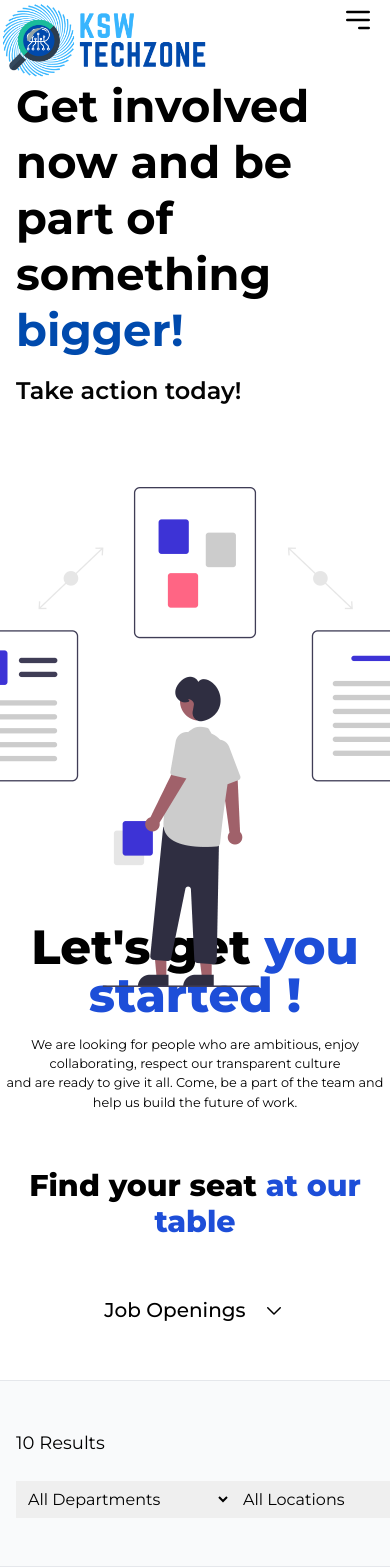
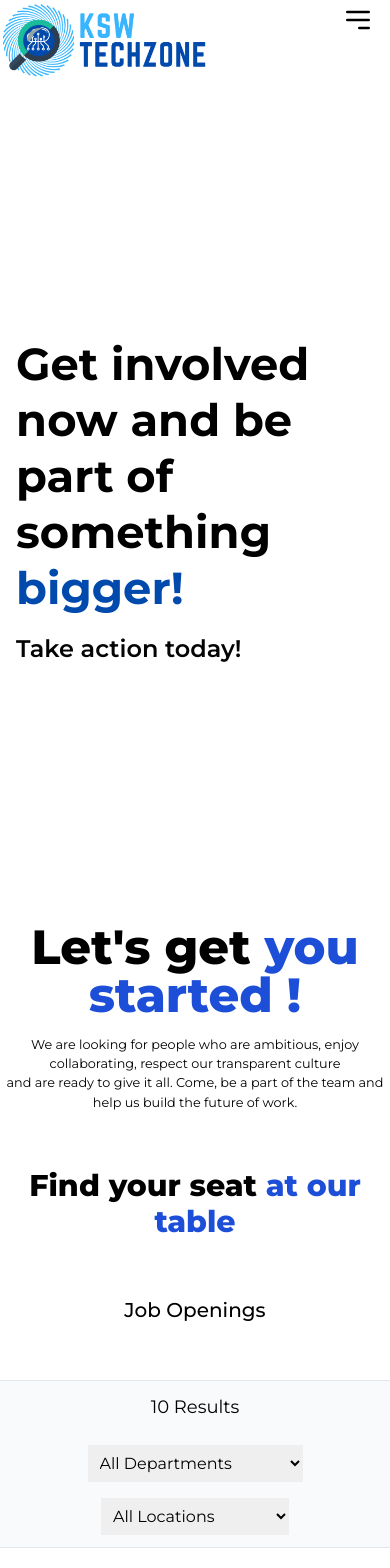
Before and after one commit to diwashbhattarai999/ksw-website, a React (Vite) app: page /career in a window 390 px wide. Shown: the top 1568 px of the page. Built offline with nearby package versions, Linux system fonts and the light colour scheme; a web font is replaced by a local one.

Commit message:
career page responsive

```diff
--- a/src/components/Card/Card.tsx
+++ b/src/components/Card/Card.tsx
@@ -39,9 +39,10 @@ const Card: React.FC<CardProps> = ({
                   <a href="#">
                     {showButton && (
                       <Button
-                        width="w-1/2 md:justify-start md:ml-0 ml-8 justify-center"
+                        width="w-56 md:w-2/3 lg:w-3/5 xl:w-1/2 md:justify-start md:ml-0 justify-center"
                         buttonName="FIND OUT MORE"
                         textColor="text-gray-50"
+                        hoverEffect="hover:text-gray-600"
                         props="md:text-xl md:font-bold text-sm mr-[-0.65rem]"
                       />
                     )}
@@ -84,10 +85,11 @@ const Card: React.FC<CardProps> = ({
                   <a href="#">
                     {showButton && (
                       <Button
-                        width="w-1/2 md:ml-0 ml-8 justify-center"
+                        width="w-56 md:w-2/3 lg:w-3/5 xl:w-1/2 md:justify-start md:ml-0 justify-center"
                         buttonName="FIND OUT MORE"
                         textColor="text-gray-50"
-                        props="md:text-xl md:font-bold text-sm mr-[-0.65rem] text-center"
+                        hoverEffect="hover:text-gray-600"
+                        props="md:text-xl md:font-bold text-sm mr-[-0.65rem] md:justify-start justify-center"
                       />
                     )}
                   </a>
--- a/src/components/HomeComponent/Our.tsx
+++ b/src/components/HomeComponent/Our.tsx
@@ -8,7 +8,7 @@ export default function Our() {
   </svg>`;
 
   return (
-    <div className="relative w-full pb-12 mt-10 sm:mt-20">
+    <div className="relative w-full mt-10 sm:mt-20">
       <h2 className="text-[1.2rem] sm:text-[2rem] font-bold text-center">
         Our Platform
       </h2>
--- a/src/components/HomeComponent/OurPlatform.tsx
+++ b/src/components/HomeComponent/OurPlatform.tsx
@@ -5,7 +5,7 @@ function OurPlatform() {
     <>
       <NavBar />
       <h1 className="text-center md:text-2xl text-xl font-bold md:mt-4 md:mb-12 mt-2 mb-8">
-        Our Plartforms
+        Our Platforms
       </h1>
       <div className="flex flex-wrap justify-center items-center ">
         {/* plartform components */}
--- a/src/pages/Career.tsx
+++ b/src/pages/Career.tsx
@@ -2,8 +2,6 @@ import { NavBar } from '../components';
 
 import career from '../assets/career.png';
 import Container from '../components/Container';
-
-import { GoChevronDown } from 'react-icons/go';
 
 const JOB_OPENINGS = [
   {
@@ -93,10 +91,10 @@ export default function Career() {
       {/* <CareerVector /> */}
       <NavBar />
 
-      <Container>
-        <div className="flex items-center justify-between max-lg:flex-col h-screen">
-          <div className="z-20 max-md:mb-20">
-            <h1 className="mb-4 lg:-mt-32 text-[2.8rem] md:text-[3.4rem] font-bold max-w-[900px] leading-tight">
+      <Container className="md:mb-10">
+        <div className="flex items-center justify-between h-screen relative">
+          <div className="z-20 w-full">
+            <h1 className="mb-4 md:w-2/3 lg:-mt-32 text-[2.8rem] md:text-[3.4rem] font-bold max-w-[900px] leading-tight">
               Get involved now and be part of something{' '}
               <span className="text-[#004AAD]">bigger!</span>{' '}
             </h1>
@@ -105,17 +103,15 @@ export default function Career() {
             </p>
           </div>
 
-          <div className="z-10 md:-ml-20">
-            <img
-              src={career}
-              alt="Career"
-              className="max-w-[478px] md:h-[500px] md:mt-14 "
-            />
-          </div>
+          <img
+            src={career}
+            alt="Career"
+            className="max-w-[478px] md:h-96 lg:h-[500px] hidden sm:block md:absolute top-32 right-0 "
+          />
         </div>
       </Container>
 
-      <div className="flex flex-col items-center text-center">
+      <div className="flex flex-col items-center text-center lg:mt-20 xl:mt-36">
         <h2 className="mb-4 text-5xl font-extrabold">
           <span className="text-black">Let</span>'s get{' '}
           <span className="text-blue-700">you started !</span>
@@ -137,7 +133,6 @@ export default function Career() {
         <div className="flex justify-center mt-10">
           <div className="flex items-center justify-center gap-4 p-4 duration-300 cursor-pointer w-fit hover:bg-gray-50">
             <h3 className="text-xl font-medium">Job Openings</h3>
-            <GoChevronDown className="w-6 h-6 mt-[2px]" />
           </div>
         </div>
 
@@ -145,14 +140,14 @@ export default function Career() {
         <div className="my-10 ">
           {/* TITLES */}
           <div className="text-left border-y bg-gray-50">
-            <Container className="flex py-12 lg:justify-between max-lg:flex-col max-lg:gap-6">
-              <h2 className="text-lg lg:basis-[32rem]">
+            <Container className="flex py-3 md:py-5 lg:py-12 lg:justify-between max-lg:flex-col max-lg:gap-6">
+              <h2 className="text-lg lg:basis-[32rem] text-center lg:text-left ">
                 {JOB_OPENINGS.length} Results
               </h2>
 
-              <div className="flex items-center justify-between basis-1/2">
-                <div className="basis-2/3">
-                  <select className="p-2 cursor-pointer">
+              <div className="text-center  md:flex items-center justify-between basis-1/2">
+                <div className="basis-2/3 md:basis-1/2">
+                  <select className="p-2 mb-2 cursor-pointer">
                     <option value="">All Departments</option>
                     {DEPARTMENTS.map((department, index) => (
                       <option key={index} value={department}>
@@ -162,8 +157,8 @@ export default function Career() {
                   </select>
                 </div>
 
-                <div className="basis-1/3">
-                  <select className="p-2 cursor-pointer">
+                <div className="basis-1/3 md:basis-1/2">
+                  <select className="p-2 mt-2 md:mt-0 md:mb-2  cursor-pointer">
                     <option value="">All Locations</option>
                     {LOCATIONS.map((location, index) => (
                       <option key={index} value={location}>
--- a/src/pages/Pricing.tsx
+++ b/src/pages/Pricing.tsx
@@ -8,7 +8,7 @@ import WebPackages from '../components/Pricing/WebPackages';
 import { Link } from 'react-router-dom';
 
 const Pricing = () => {
-  const [selectedCategory, setSelectedCategory] = useState('SOCIALMEDIA');
+  const [selectedCategory, setSelectedCategory] = useState('WEB');
 
   return (
     <>
@@ -76,6 +76,17 @@ const Pricing = () => {
                 </button>
 
                 <button
+                  className={`w-48 py-3 md:px-6 hover:bg-[rgb(0,50,120)] rounded-md h text-gray-50 font-semibold ${
+                    selectedCategory === 'WEB'
+                      ? 'bg-[rgb(0,50,120)]'
+                      : 'bg-[#004AAD]'
+                  }`}
+                  onClick={() => setSelectedCategory('WEB')}
+                >
+                  Web Package
+                </button>
+
+                <button
                   className={`w-48 py-3 md:px-6  hover:bg-[rgb(0,50,120)] rounded-md h text-gray-50 font-semibold  ${
                     selectedCategory === 'SEO'
                       ? 'bg-[rgb(0,50,120)]'
@@ -84,17 +95,6 @@ const Pricing = () => {
                   onClick={() => setSelectedCategory('SEO')}
                 >
                   Seo Package
-                </button>
-
-                <button
-                  className={`w-48 py-3 md:px-6 hover:bg-[rgb(0,50,120)] rounded-md h text-gray-50 font-semibold ${
-                    selectedCategory === 'WEB'
-                      ? 'bg-[rgb(0,50,120)]'
-                      : 'bg-[#004AAD]'
-                  }`}
-                  onClick={() => setSelectedCategory('WEB')}
-                >
-                  Web Package
                 </button>
               </div>
             </div>
```
